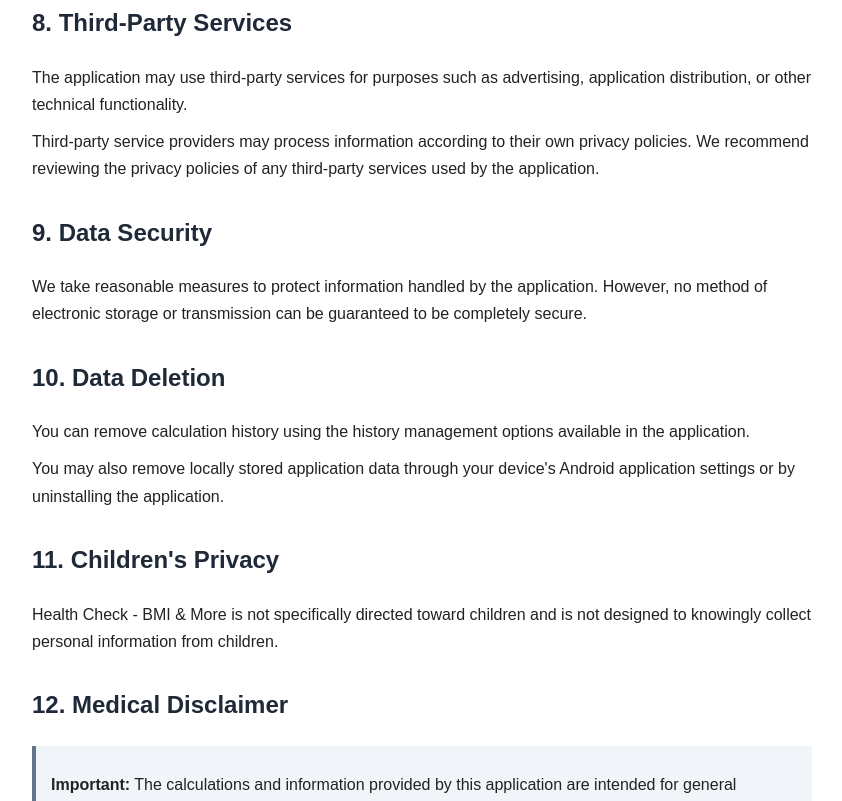
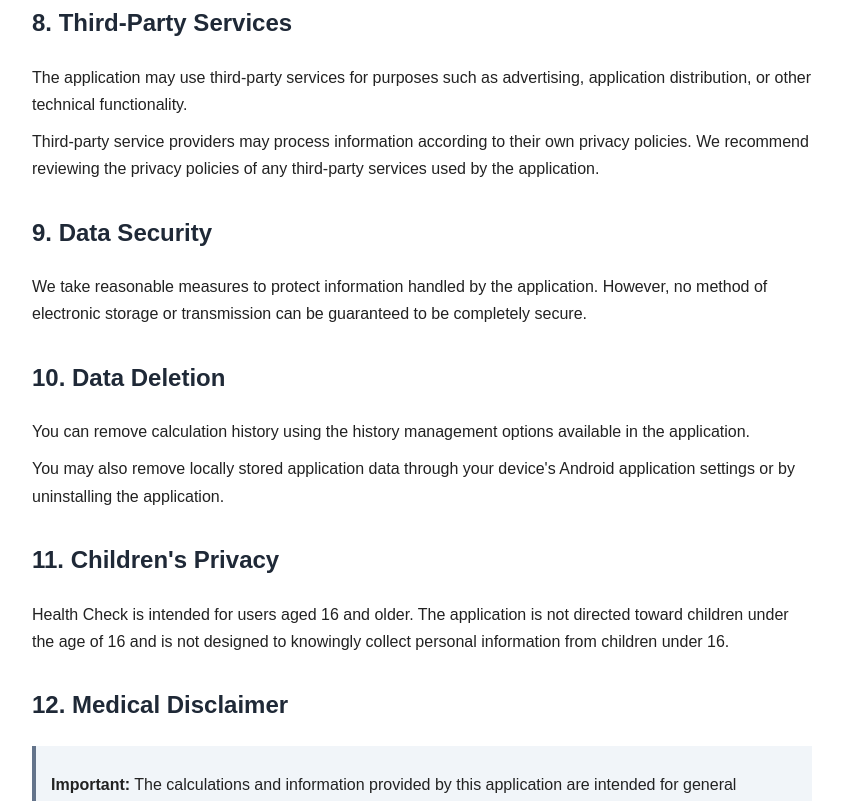
Before and after one commit to mdalamin-D/health-check-privacy-policy, a plain HTML site: page index.html in a window 1280 px wide. Shown: the part 1999-2800 px from the top of the page, without its empty margins (218-1060 px from the left). Drawn offline with Linux system fonts and the light colour scheme.

Commit message:
Update index.html

```diff
--- a/index.html
+++ b/index.html
@@ -117,7 +117,7 @@
     <h2>2. Features of the Application</h2>
 
     <p>
-        Health Check - BMI & More provides health and fitness
+        Health Check provides health and fitness
         calculations, including:
     </p>
 
@@ -263,11 +263,12 @@
 
     <h2>11. Children's Privacy</h2>
 
-    <p>
-        Health Check - BMI & More is not specifically directed toward
-        children and is not designed to knowingly collect personal
-        information from children.
-    </p>
+<p>
+    Health Check is intended for users aged 16 and older.
+    The application is not directed toward children under the age of 16
+    and is not designed to knowingly collect personal information from
+    children under 16.
+</p>
 
 
     <h2>12. Medical Disclaimer</h2>
```
